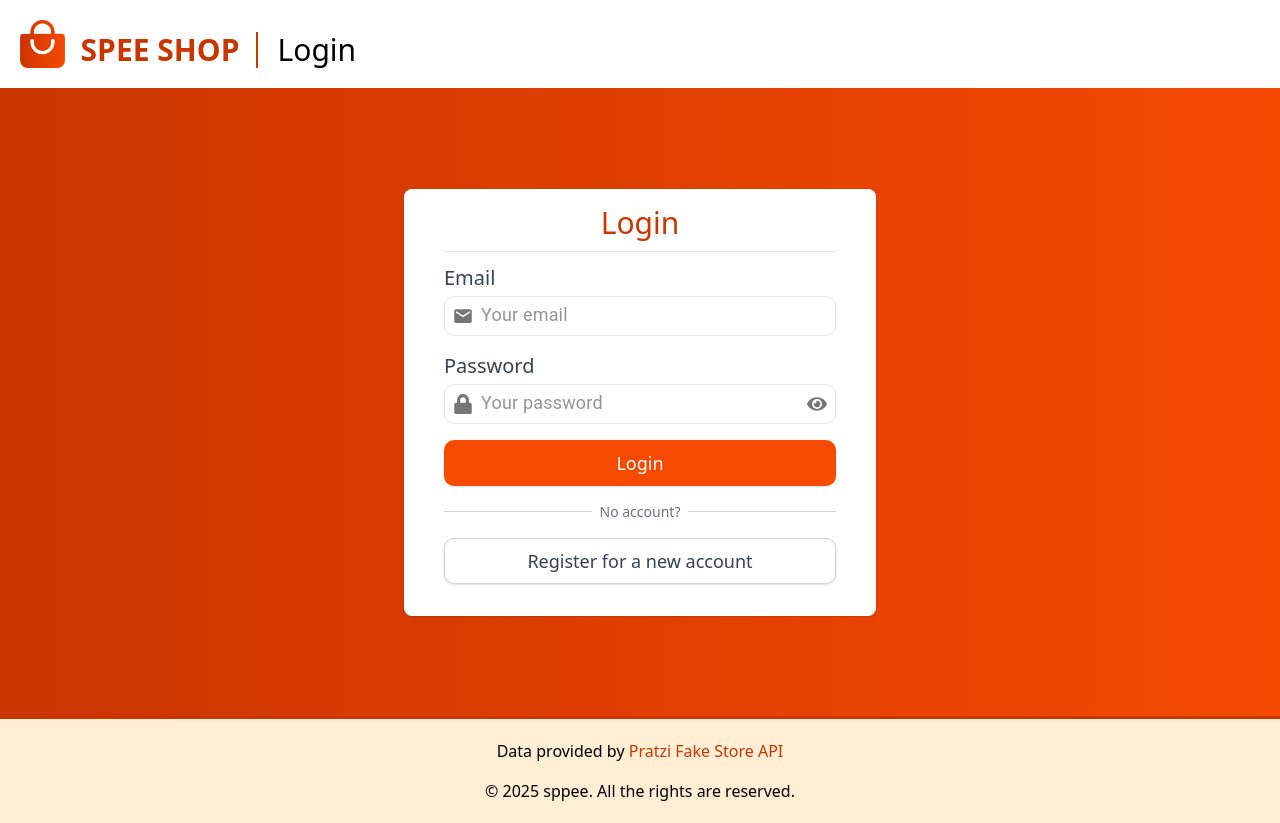
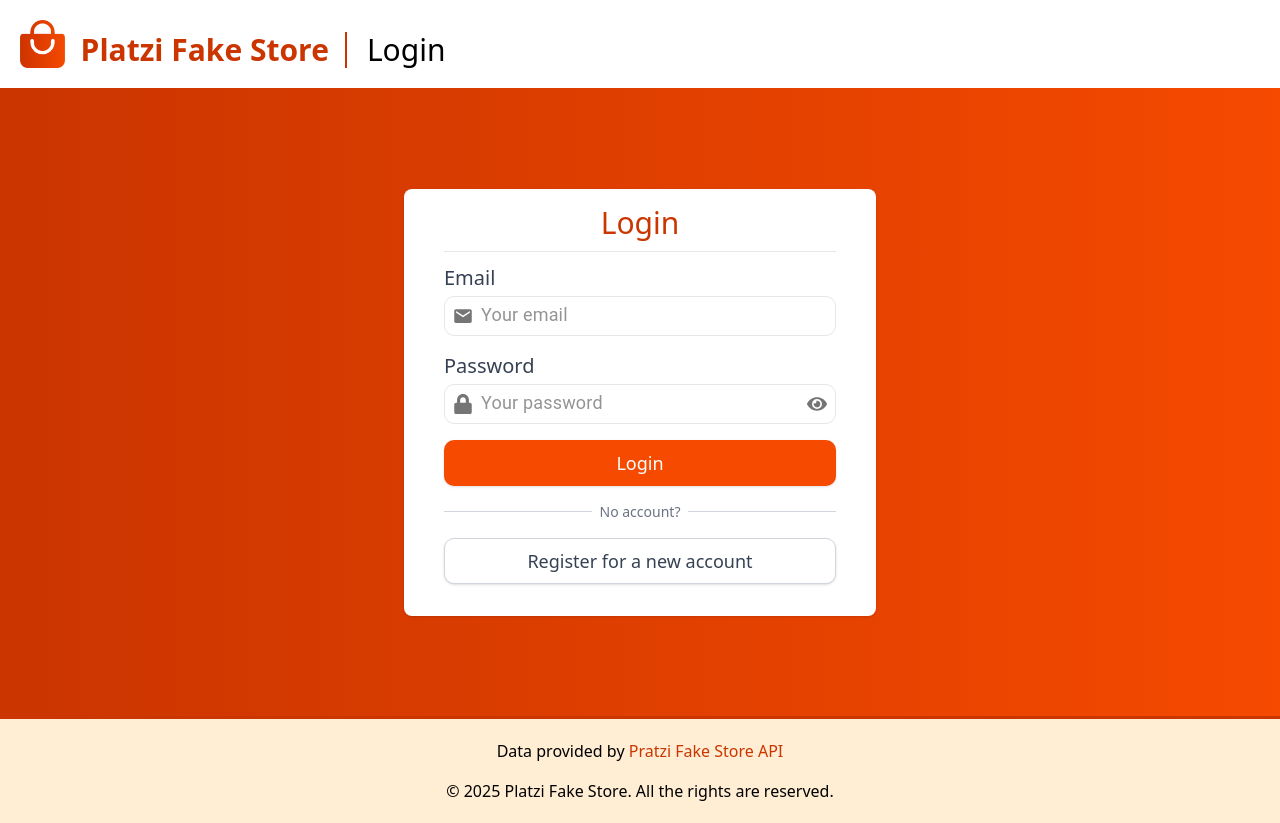
Before and after one commit to linh09121999/PlatziFakeStore--reactjs-typescript-FE, a React (Vite) app: page /login in a window 1280 px wide. Built offline with nearby package versions, Linux system fonts and the light colour scheme.

Commit message:
rename spree to Platzi Fake Store

```diff
--- a/src/components/Footer.tsx
+++ b/src/components/Footer.tsx
@@ -6,7 +6,7 @@ const Footer: React.FC = () => {
         <footer className='p-5 bg-orange-100 border-t-[3px] border-t-orange-700'>
             <div className="max-w-[1500px] mx-auto flex flex-col gap-4">
                 <p className='text-center'>Data provided by <a className='text-orange-700' href="https://fakeapi.platzi.com">Pratzi Fake Store API</a></p>
-                <p className='text-center'>&copy; {year} sppee. All the rights are reserved.</p>
+                <p className='text-center'>&copy; {year} Platzi Fake Store. All the rights are reserved.</p>
             </div>
         </footer>
     )
--- a/src/components/dashboard/Bar.tsx
+++ b/src/components/dashboard/Bar.tsx
@@ -14,7 +14,7 @@ const BarAdmin: React.FC<propsLogOut> = ({ onLogout }) => {
             <aside className={` ${sidebarOpen ? "w-[90px]" : "w-[280px]"} max-lg:hidden  fixed mt-16 flex flex-col lg:mt-0 top-0 px-5 left-0 bg-white h-screen transition-all duration-300 ease-in-out z-50 border-r border-gray-200 -translate-x-full lg:translate-x-0`}>
                 <div className='py-8 flex justify-start items-end gap-2'>
                     <img alt='logo' className='h-10 max-md:h-8' src={imgs.logoColor} />
-                    <p className={`${sidebarOpen ? "hidden" : ""} text-3xl text-orange-700 font-bold max-md:text-2xl transition-all duration-300 ease-in-out`}>SPEE</p>
+                    <p className={`${sidebarOpen ? "hidden" : ""} text-3xl text-orange-700 font-bold max-md:text-2xl transition-all duration-300 ease-in-out`}>Platzi Fake</p>
                 </div>
                 <div className='flex flex-col overflow-y-auto duration-300 ease-linear no-scrollbar'>
                     <nav className='mb-6'>
--- a/src/components/dashboard/Header.tsx
+++ b/src/components/dashboard/Header.tsx
@@ -200,7 +200,7 @@ const HeaderAdmin: React.FC<propsLogOut> = ({ onLogout }) => {
                                 <Box sx={sxBox2Drawer}>
                                     <div className='flex justify-start items-end gap-2'>
                                         <img alt='logo' className='h-10 max-md:h-8' src={imgs.logoColor} />
-                                        <p className={`text-3xl text-orange-700 font-bold max-md:text-2xl transition-all duration-300 ease-in-out`}>SPEE</p>
+                                        <p className={`text-3xl text-orange-700 font-bold max-md:text-2xl transition-all duration-300 ease-in-out`}>Platzi Fake</p>
                                     </div>
                                     <IconButton onClick={toggleDrawer(false)} sx={sxIconButton}>
                                         {icons.iconClose}
--- a/src/components/web/Header.tsx
+++ b/src/components/web/Header.tsx
@@ -213,7 +213,7 @@ const HeaderWeb: React.FC<propsLogOut> = ({ onLogout }) => {
                     <div className='flex justify-between'>
                         <div className='flex gap-2 items-end'>
                             <img alt='logo' className='h-12 max-md:h-10' src={imgs.logo} />
-                            <p className='text-3xl text-white font-bold max-md:text-2xl'>SPEE SHOP</p>
+                            <p className='text-3xl text-white font-bold max-md:text-2xl'>Platzi Fake Store</p>
                         </div>
                         <div className='flex items-center gap-5 md:hidden'>
                             <button className='content-end relative  css-icon'
--- a/src/pages/auth/login.tsx
+++ b/src/pages/auth/login.tsx
@@ -104,7 +104,7 @@ const Login: React.FC<propsSuccess> = ({ onLoginSuccess }) => {
             <header className="top-0 sticky z-100 px-5 bg-white">
                 <div className='max-w-[1500px] mx-auto py-5 flex items-end gap-4'>
                     <img alt='logo' className='h-12 max-md:h-10' src={imgs.logoColor} />
-                    <p className='text-3xl text-orange-700 font-bold max-md:text-2xl'>SPEE SHOP</p>
+                    <p className='text-3xl text-orange-700 font-bold max-md:text-2xl'>Platzi Fake Store</p>
                     <p className="text-3xl border-l-[2px] border-l-orange-700 pl-[20px] max-sm:hidden">Login</p>
                 </div>
             </header>
--- a/src/pages/auth/register.tsx
+++ b/src/pages/auth/register.tsx
@@ -216,7 +216,7 @@ const Register: React.FC = () => {
             <header className="top-0 sticky z-100 px-5 bg-white">
                 <div className='max-w-[1500px] mx-auto py-5 flex items-end gap-4'>
                     <img alt='logo' className='h-12 max-md:h-10' src={imgs.logoColor} />
-                    <p className='text-3xl text-orange-700 font-bold max-md:text-2xl'>SPEE SHOP</p>
+                    <p className='text-3xl text-orange-700 font-bold max-md:text-2xl'>Platzi Fake Store</p>
                     <p className="text-3xl border-l-[2px] border-l-orange-700 pl-[20px] max-sm:hidden">Register</p>
                 </div>
             </header>
--- a/src/pages/web/home.tsx
+++ b/src/pages/web/home.tsx
@@ -82,8 +82,8 @@ const Home: React.FC = () => {
                 <div className="max-w-[1500px] mx-auto flex flex-col gap-10">
                     <section className="flex justify-between bg-gradient-to-r to-orange-600 from-orange-700 py-5 px-20 rounded-[10px] gap-10 max-md:hidden">
                         <div className="flex flex-col gap-5 self-center">
-                            <h1 className="text-8xl font-bold text-white max-xl:text-7xl">Spee Shop</h1>
-                            <p className="text-xl text-white/70 max-xl:text-lg">Stop waiting. Start shopping. Spee provides a fast, smooth, and engaging online shopping experience. Featuring an optimized interface, a smart search system, and lightning-fast order processing, Spee is the go-to for smart shoppers who appreciate efficiency and class.</p>
+                            <h1 className="text-8xl font-bold text-white max-xl:text-7xl">Platzi Fake Store</h1>
+                            <p className="text-xl text-white/70 max-xl:text-lg">Stop waiting. Start shopping. Platzi Fake Store provides a fast, smooth, and engaging online shopping experience. Featuring an optimized interface, a smart search system, and lightning-fast order processing, Platzi Fake Store is the go-to for smart shoppers who appreciate efficiency and class.</p>
                             <button onClick={handleProduct}
                                 className="px-4 py-1 css-next bg-white rounded-[10px] max-xl:text-lg text-xl font-600 flex gap-2 items-center w-fit text-orange-700">BY NOW
                                 <span>{icons.iconNext}</span>
```
